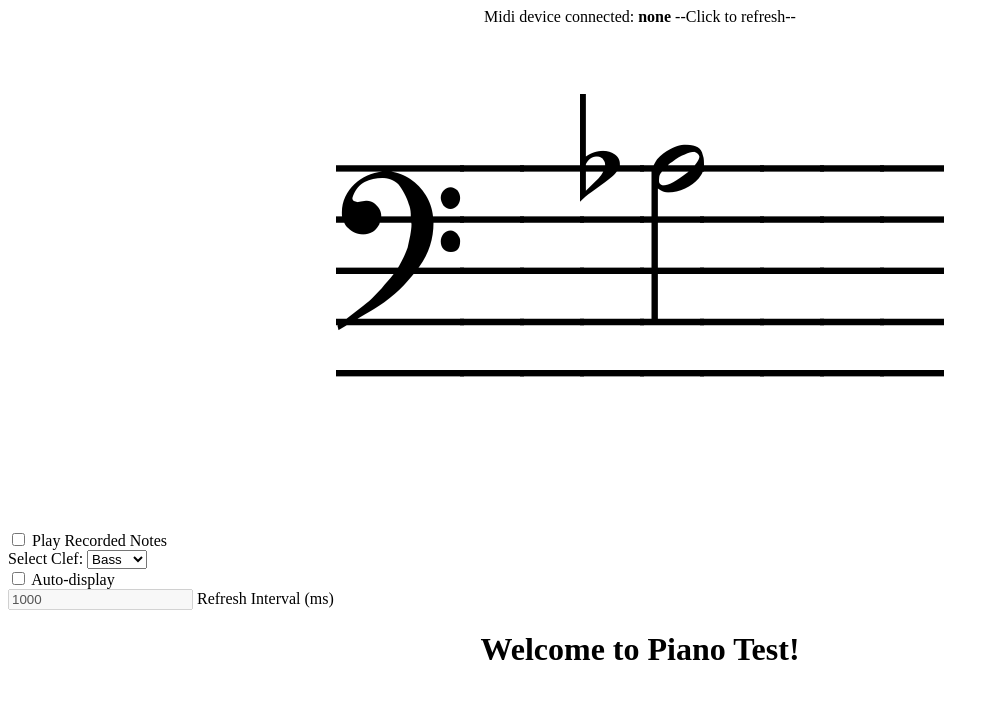
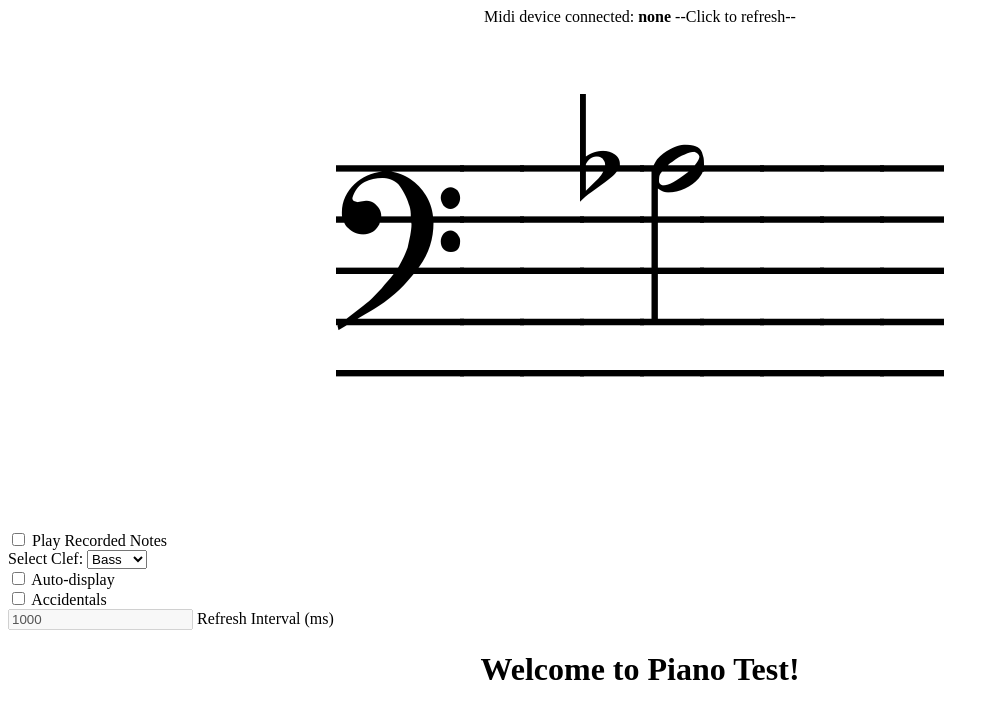
Before and after one commit to fidesimon/Learn-Piano, an Angular app: page / in a window 1280 px wide. Shown: the top 718 px of the page, without its empty margins (0-999 px from the left). Built offline with nearby package versions, Linux system fonts and the light colour scheme.

Commit message:
Added accidentals checkbox in index.html and boolean flag for IPracticeSettings

```diff
--- a/src/classes/PracticeSettings.ts
+++ b/src/classes/PracticeSettings.ts
@@ -3,6 +3,7 @@ import { ClefEnum } from "./Enums";
 export interface IPracticeSettings {
     Clef: ClefEnum;
     AutoPlay: boolean;
+    Accidentals: boolean;
     Interval: number;
     MidiEnabled: boolean;
     PlayRecordedNotes: boolean;
@@ -11,6 +12,7 @@ export interface IPracticeSettings {
 export class PracticeSettings implements IPracticeSettings {
     Clef: ClefEnum;
     AutoPlay: boolean;
+    Accidentals: boolean;
     Interval: number;
     MidiEnabled: boolean;
     PlayRecordedNotes: boolean;
@@ -22,6 +24,7 @@ export class PracticeSettings implements IPracticeSettings {
     initialize() {
         this.Clef = ClefEnum.Bass;
         this.AutoPlay = false;
+        this.Accidentals = false;
         this.Interval = 1000;
         this.PlayRecordedNotes = false;
         this.MidiEnabled = true;
--- a/src/index.html
+++ b/src/index.html
@@ -37,6 +37,9 @@
       <input type="checkbox" id="autoCheckBox" />
       <label for="autoCheckBox">Auto-display</label>
       <br />
+      <input type="checkbox" id="accidentalsCheckBox" />
+      <label for="accidentalsCheckBox">Accidentals</label>
+      <br />
       <input type="number" disabled="disabled" id="intervalTextBox" value="1000" /> Refresh Interval (ms)
     </div>
   </div>
```
